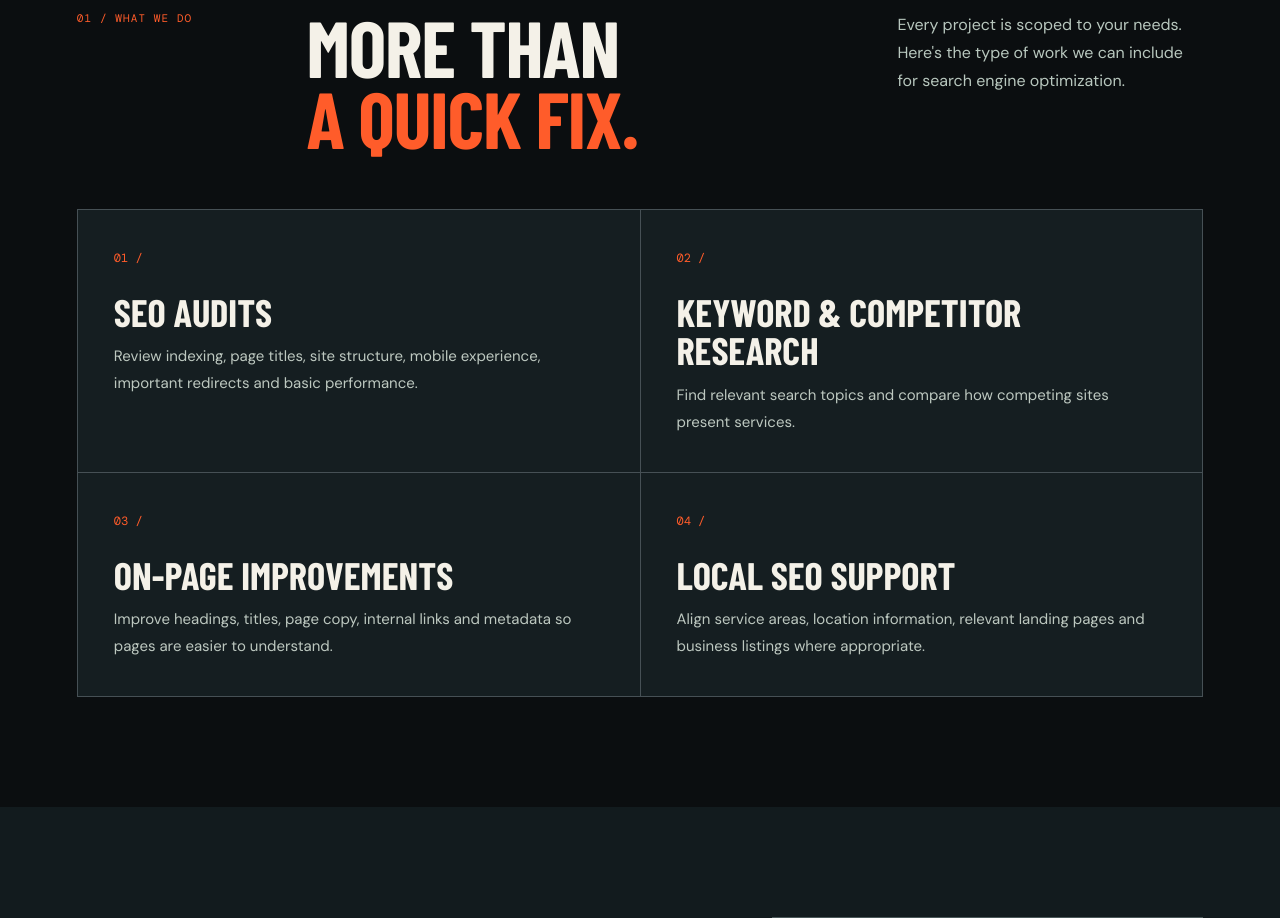
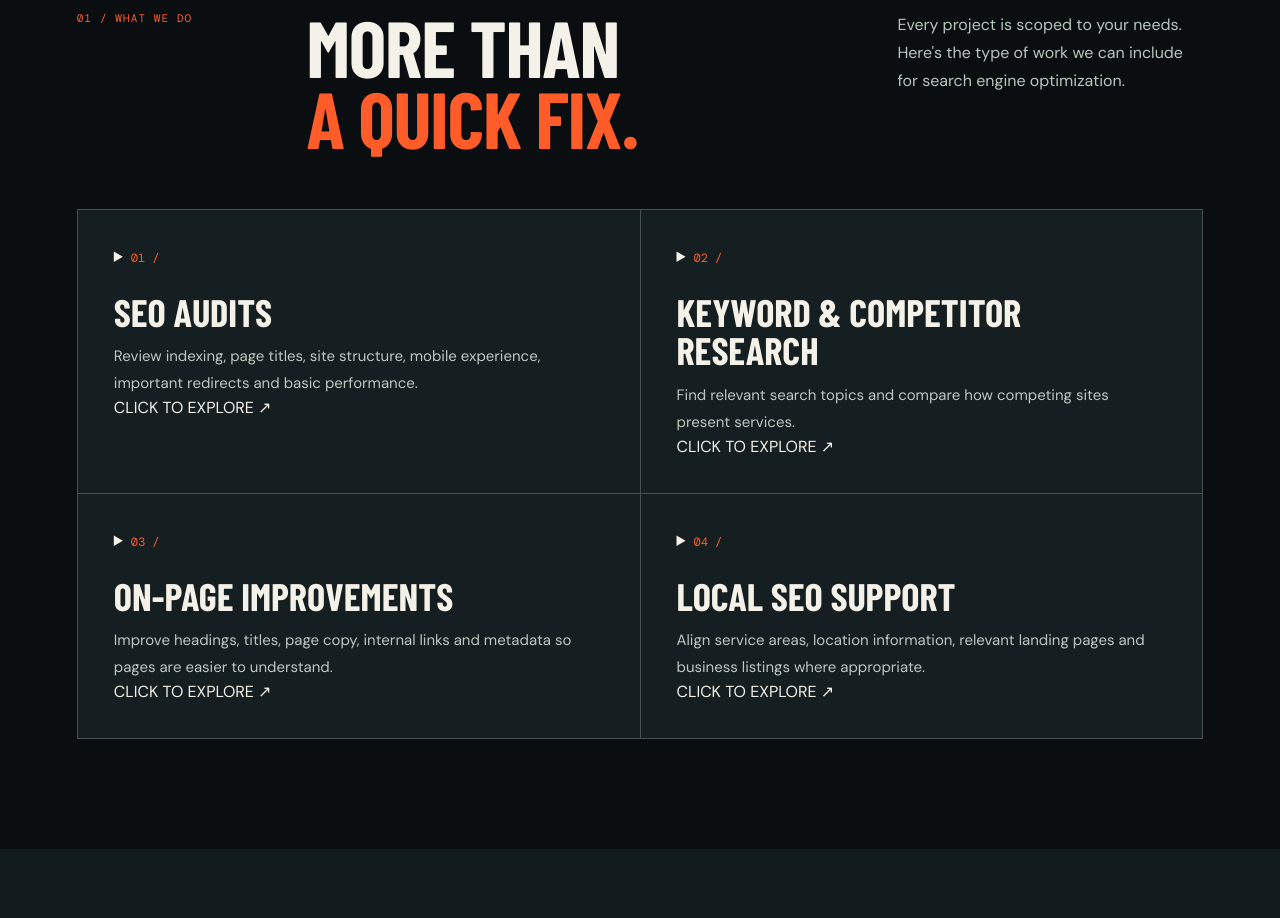
Before and after one commit to cuzzaintit321/reboot-syndicate, a FastAPI app: page /marketing/local-seo in a window 1280 px wide. Shown: the part 1263-2181 px from the top of the page. Run offline with FastAPI, Linux system fonts and the light colour scheme; parts of the project's set-up code (start-up, migrations or seed data) failed here and were passed over; some web fonts are replaced.

Commit message:
Make feature tiles expandable with accessible click targets and consultation links

```diff
--- a/app/templates/marketing_detail.html
+++ b/app/templates/marketing_detail.html
@@ -60,11 +60,19 @@
   </div>
   <div class="agency-detail-feature-grid">
     {% for title, description in service.features %}
-    <article class="agency-detail-feature">
-      <span class="agency-detail-number">0{{ loop.index }} /</span>
-      <h3>{{ title }}</h3>
-      <p>{{ description }}</p>
-    </article>
+    <details class="agency-detail-feature">
+      <summary class="agency-detail-feature-trigger">
+        <span class="agency-detail-number">0{{ loop.index }} /</span>
+        <span class="agency-detail-expand-symbol" aria-hidden="true"></span>
+        <h3>{{ title }}</h3>
+        <p>{{ description }}</p>
+        <span class="agency-detail-expand-hint">CLICK TO EXPLORE <span aria-hidden="true">↗</span></span>
+      </summary>
+      <div class="agency-detail-feature-expanded">
+        <p>Interested in this part of {{ service.name|lower }}? Tell us about your business and what you would like to improve. We'll discuss the right scope and next steps.</p>
+        <a href="/?service={{ service.form|urlencode }}#request" aria-label="Discuss {{ title }} with Reboot Syndicate">DISCUSS THIS FEATURE ↗</a>
+      </div>
+    </details>
     {% endfor %}
   </div>
 </section>
```
